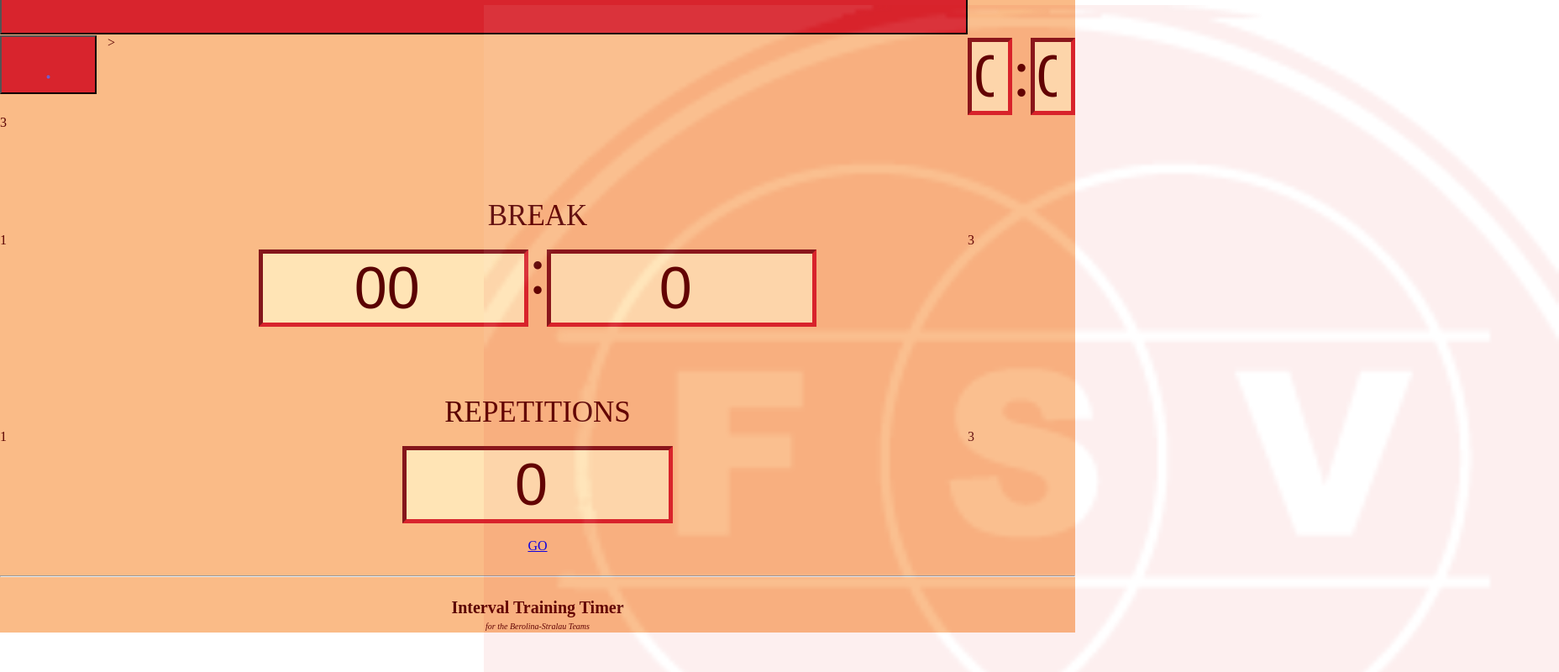
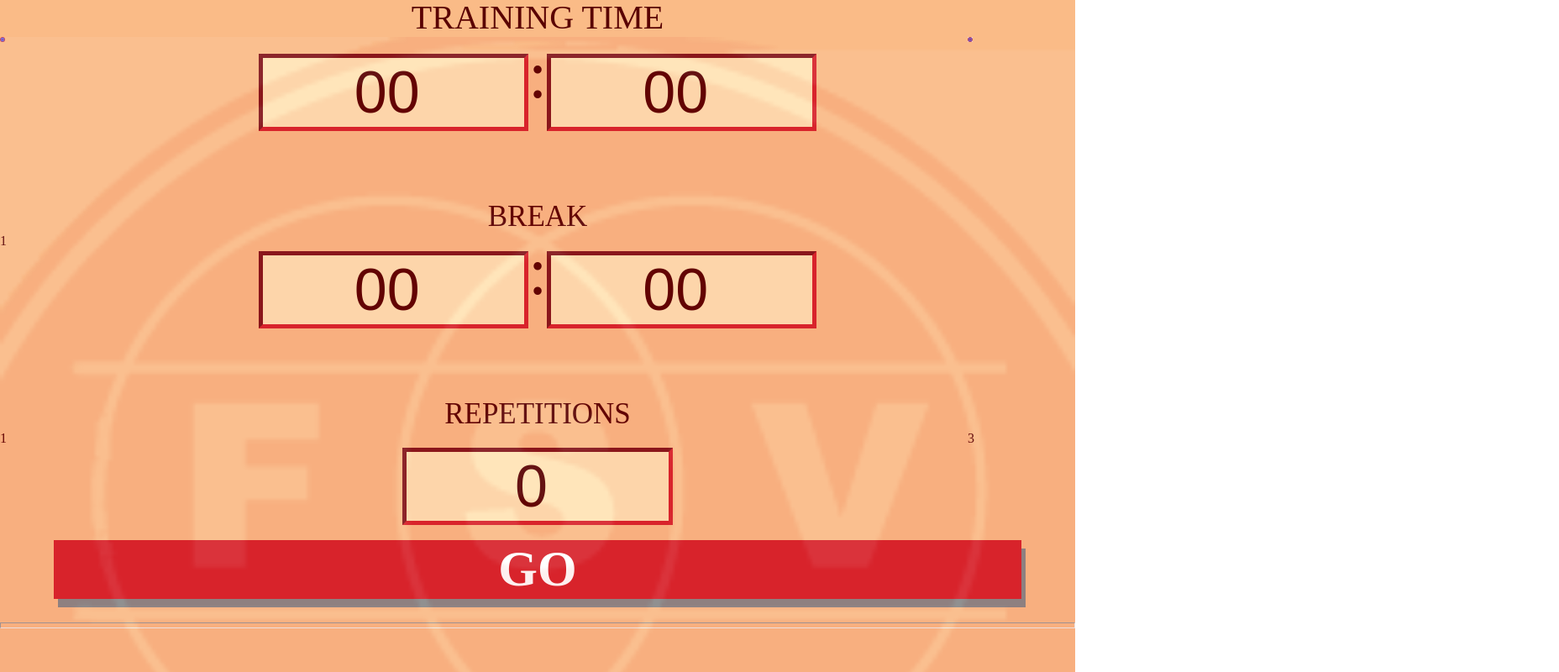
Before and after one commit to Filip-Zafran/Interval_Timer--Redux, a React (Create React App) app: page / in a window 1280 px wide. Shown: the part 140-940 px from the top of the page at 84% size, 1856 px wide, since content can reach past the window. Built offline with nearby package versions, Linux system fonts and the light colour scheme.

Commit message:
change most classNames, add link for TimeScreen.js

```diff
--- a/src/App.css
+++ b/src/App.css
@@ -10,18 +10,16 @@
 } */
 
 @import url('https://fonts.googleapis.com/css2?family=Caveat+Brush&family=Metal+Mania&display=swap" rel="stylesheet'),
-.App-link {
+	.App-link {
 	color: #61dafb;
 }
 
-
-#mainDiv {
+.mainDiv {
 	color: rgb(90, 2, 2);
 	background-color: rgb(250, 187, 135);
 	font-family: 'Caveat Brush', cursive;
 	/* font-family: 'Metal Mania',
  cursive; */
-
 }
 
 #trainingTimeLabel {
@@ -47,7 +45,6 @@ label {
 	border-width: 5px;
 	border-color: rgb(216, 36, 45);
 	background-color: moccasin;
-
 }
 
 .timerCells {
@@ -63,28 +60,45 @@ label {
 #buttonDiv {
 	display: flex;
 	justify-content: center;
-
+	background-color: none;
 }
 
-button {
+#goButton {
+	display: inline-block;
 	height: 70px;
 	width: 90%;
 	font-weight: bold;
-	font-size: 50px;
-	/* background-color: rgb(138, 17, 238); */
+	font-size: 60px;
 	background-color: rgb(216, 36, 45);
+	border: none;
 	color: white;
+	text-align: center;
+	text-decoration: none;
+	box-shadow: 5px 10px #888888;
 }
 
 .semicolon {
 	font-size: 80px;
 }
 
-#footer {
-	margin-top: 25px;
+#header {
+	padding-top: 25px;
 	text-align: center;
+	font-size: 20px;
+	font-weight: bold;
+	opacity: 0.5;
 }
 
-p {
-	margin: 0;
+#footer {
+	margin-top: 5%;
+	text-align: center;
+	font-size: 10px;
+	opacity: 0.5;
+	font-weight: italic;
 }
+
+.horzLine {
+	margin-top: 10px;
+	height: 5px;
+	color: moccasin;
+}
--- a/src/pages/Settings.js
+++ b/src/pages/Settings.js
@@ -17,7 +17,7 @@ constructor(props) {
     super(props);
   this.state = {
     trainingTimeMinutes: '00', trainingTimeSeconds: '00',
-    breakTimeMinutes: '00', breakTimeSeconds: 0,
+    breakTimeMinutes: '00', breakTimeSeconds: '00',
     repetitions: 0,
   };
   this.setTrainingTimeMinutes = this.setTrainingTimeMinutes.bind(this);
@@ -52,14 +52,18 @@ constructor(props) {
 
   render () {
   return (
-    <div id="mainDiv" >
+    <div className="mainDiv" >
 
+         <div id="header">
+     Interval Training Timer
+       </div>
 
+        <hr className="horzLine"/>
 
       <label id="trainingTimeLabel" > TRAINING TIME
        </label>
 
-            <button>
+    {/* // BACKGROUND PICTURE  */}
           <img
             className="logoImg"
             style={{
@@ -70,15 +74,14 @@ constructor(props) {
                           }}
             src={Logo}
             alt="berolina-stralau logo"
-        />              </button>
-
+        />
 
 
 
       <div class="timerCells">
 
-        <div>
-        <button>
+
+
           <img
             className="minusImg"
             style={{
@@ -87,28 +90,30 @@ constructor(props) {
             src={Minus}
             alt="minus symbol"
           />
-          </button>
-          </div>
->
 
 
-        <div class="innerTimerCells">
-      <input type="number" class="inputCell" value={this.state.trainingTimeMinutes} onChange={this.setTrainingTimeMinutes} />
-      <div class="semicolon">:</div>
-      <input type="number" class="inputCell" value={this.state.trainingTimeSeconds} onChange={this.setTrainingTimeSeconds} />
+
+
+
+        <div className="innerTimerCells">
+      <input type="number" className="inputCell" value={this.state.trainingTimeMinutes} onChange={this.setTrainingTimeMinutes} />
+      <div className="semicolon">:</div>
+      <input type="number" className="inputCell" value={this.state.trainingTimeSeconds} onChange={this.setTrainingTimeSeconds} />
         </div>
 
-        <div>
-          3
-        </div>
+        <img
+            className="plusImg"
+            style={{
+              width: "5%",
+                            }}
+            src={Plus}
+            alt="plus symbol"
+          />
 
 
 
 
         </div>
-
-
-
       <br/>
 
 
@@ -116,21 +121,19 @@ constructor(props) {
       <label> BREAK
        </label>
 
-      <div class="timerCells">
+      <div className="timerCells">
 
 <div>
           1
         </div>
 
-         <div class="innerTimerCells">
-      <input type="number" class="inputCell" value={this.state.breakTimeMinutes} onChange={this.setBreakTimeMinutes} />
-         <div class="semicolon">:</div>
-      <input type="number" class="inputCell"  value={this.state.breakTimeSeconds} onChange={this.setBreakTimeSeconds} />
+         <div className="innerTimerCells">
+      <input type="number" className="inputCell" value={this.state.breakTimeMinutes} onChange={this.setBreakTimeMinutes} />
+         <div className="semicolon">:</div>
+      <input type="number" className="inputCell"  value={this.state.breakTimeSeconds} onChange={this.setBreakTimeSeconds} />
         </div>
 
-<div>
-          3
-        </div>
+
 
       </div>
 
@@ -140,14 +143,14 @@ constructor(props) {
       <label> REPETITIONS
        </label>
 
-      <div class="timerCells">
+      <div className="timerCells">
 
         <div>
           1
         </div>
 
-        <div class="innerTimerCells">
-      <input type="number" class="inputCell" value={this.state.repetitions} onChange={this.setRepetitions}/>
+        <div className="innerTimerCells">
+      <input type="number" className="inputCell" value={this.state.repetitions} onChange={this.setRepetitions}/>
 </div>
 
         <div>
@@ -164,21 +167,20 @@ constructor(props) {
               // add link to Timer Screen and create a Timer Screen Page
               // pass data to it */}
 
-          <Link to="/TimerScreen">GO</Link>
+        <Link to="/TimerScreen.js"
+        id="goButton">GO</Link>
 
         </div>
 
       <br />
 
-  <hr/>
+  <hr className="horzLine"/>
+
+{/* BEEP SETTINGS / variable or fixed ?  */}
 
       <div id="footer">
-      <p style={{'font-size': '20px'}}> <b>Interval Training Timer</b> </p>
-        <p2 style={{ 'font-size': '10px' }}><i>for the Berolina-Stralau Teams</i></p2>
-
-
-
-</div>
+             © Berolina-Futsal Team 2020
+       </div>
 
 </div>
 
--- a/src/pages/TimerScreen.js
+++ b/src/pages/TimerScreen.js
@@ -12,7 +12,7 @@ class TimerScreen extends React.Component {
 
     render () {
   return (
-      <div id="mainDiv" >
+      <div className="mainDiv" >
 
       </div>
 
```
